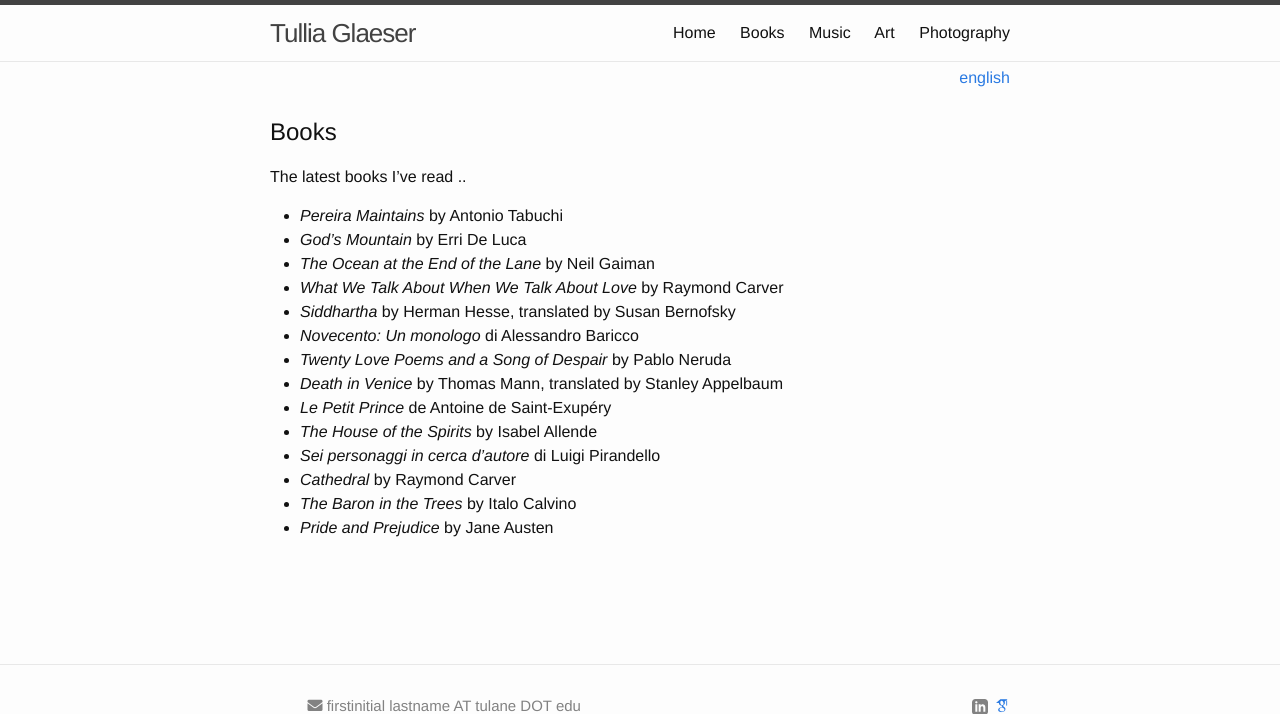
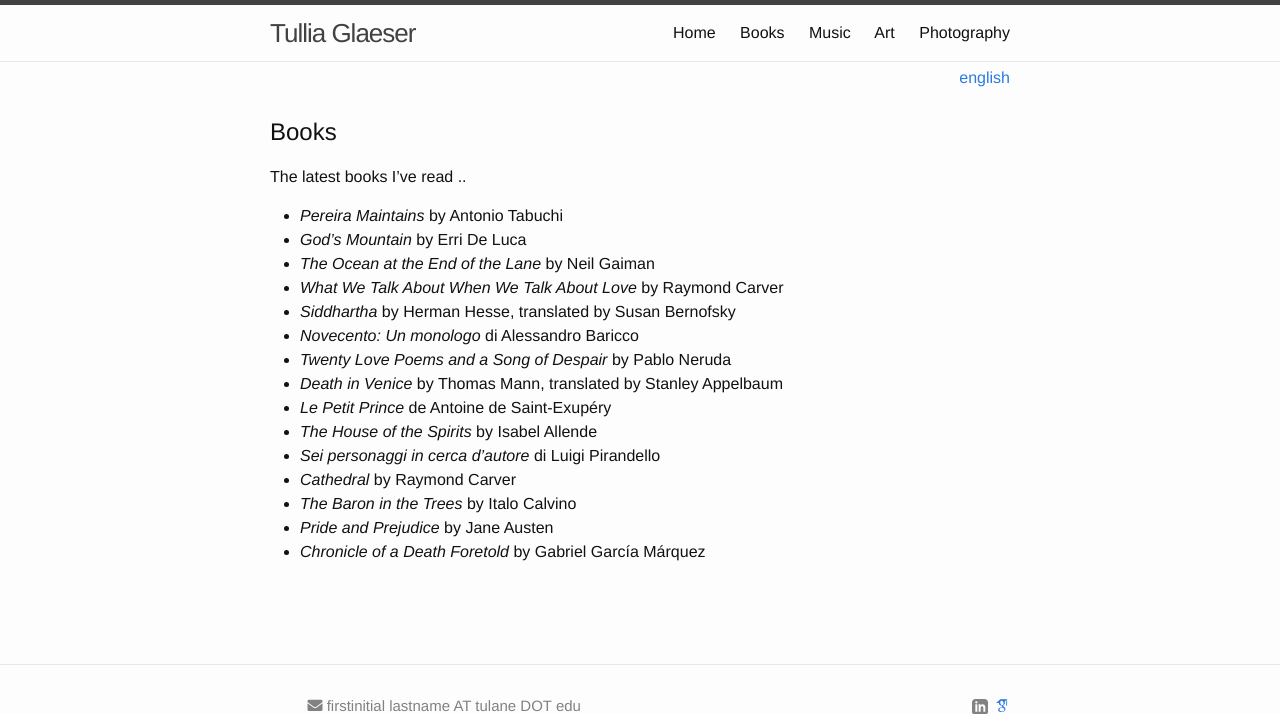
Before and after one commit to tamglaeser/tamglaeser.github.io, a Jekyll site: the page built from books.md, in a window 1280 px wide, cut to the strip 0-714 px from the top of the page. Built offline with Jekyll 4.4.1, drawn with Linux system fonts in a browser that asks for light colours; nearby versions of some CDN libraries; some web fonts are replaced.

Commit message:
added chronicle

```diff
--- a/books.md
+++ b/books.md
@@ -24,3 +24,4 @@ The latest books I've read ..
 - _Cathedral_ by Raymond Carver
 - _The Baron in the Trees_ by Italo Calvino
 - _Pride and Prejudice_ by Jane Austen
+- _Chronicle of a Death Foretold_ by Gabriel García Márquez
```
